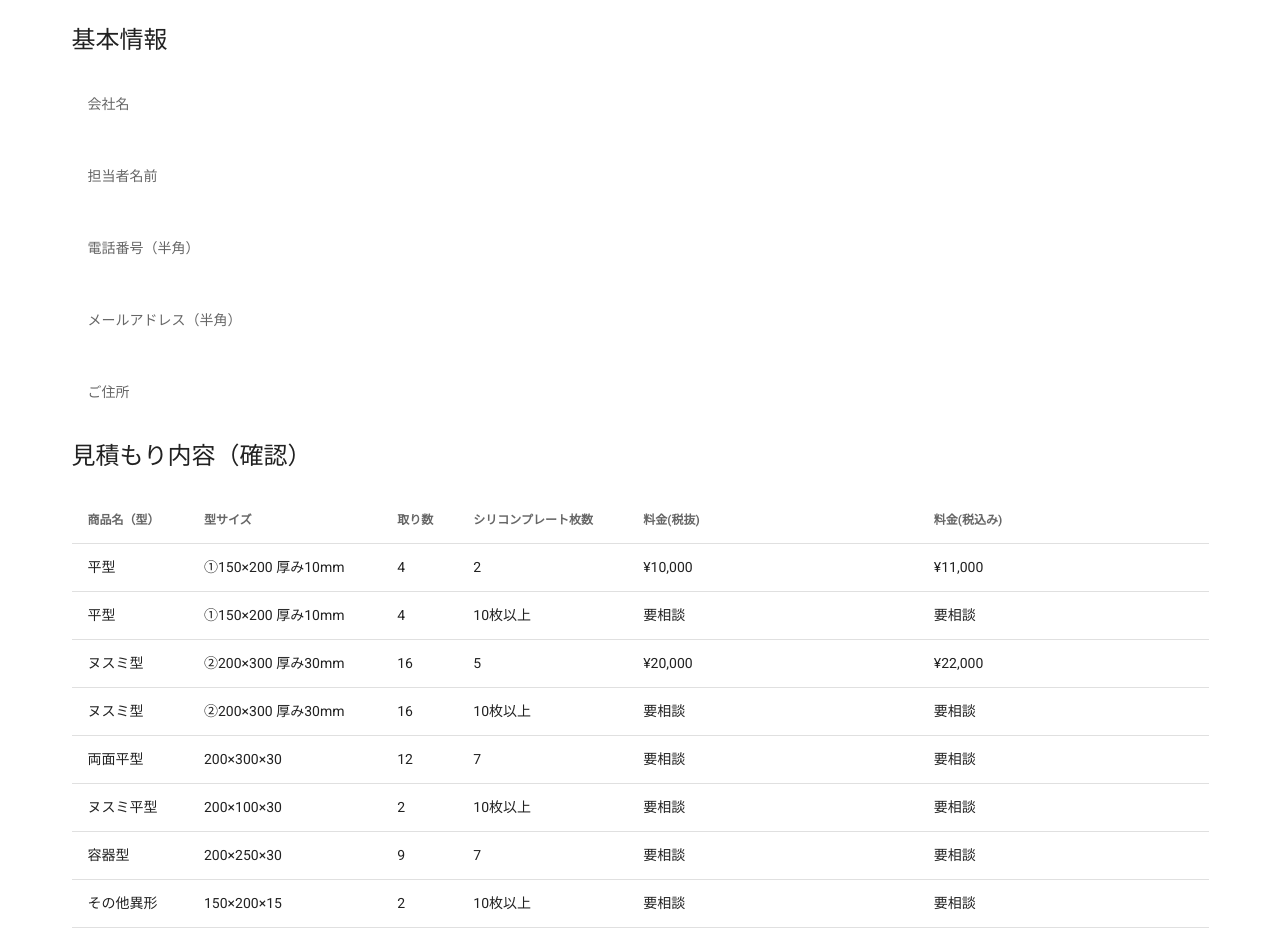
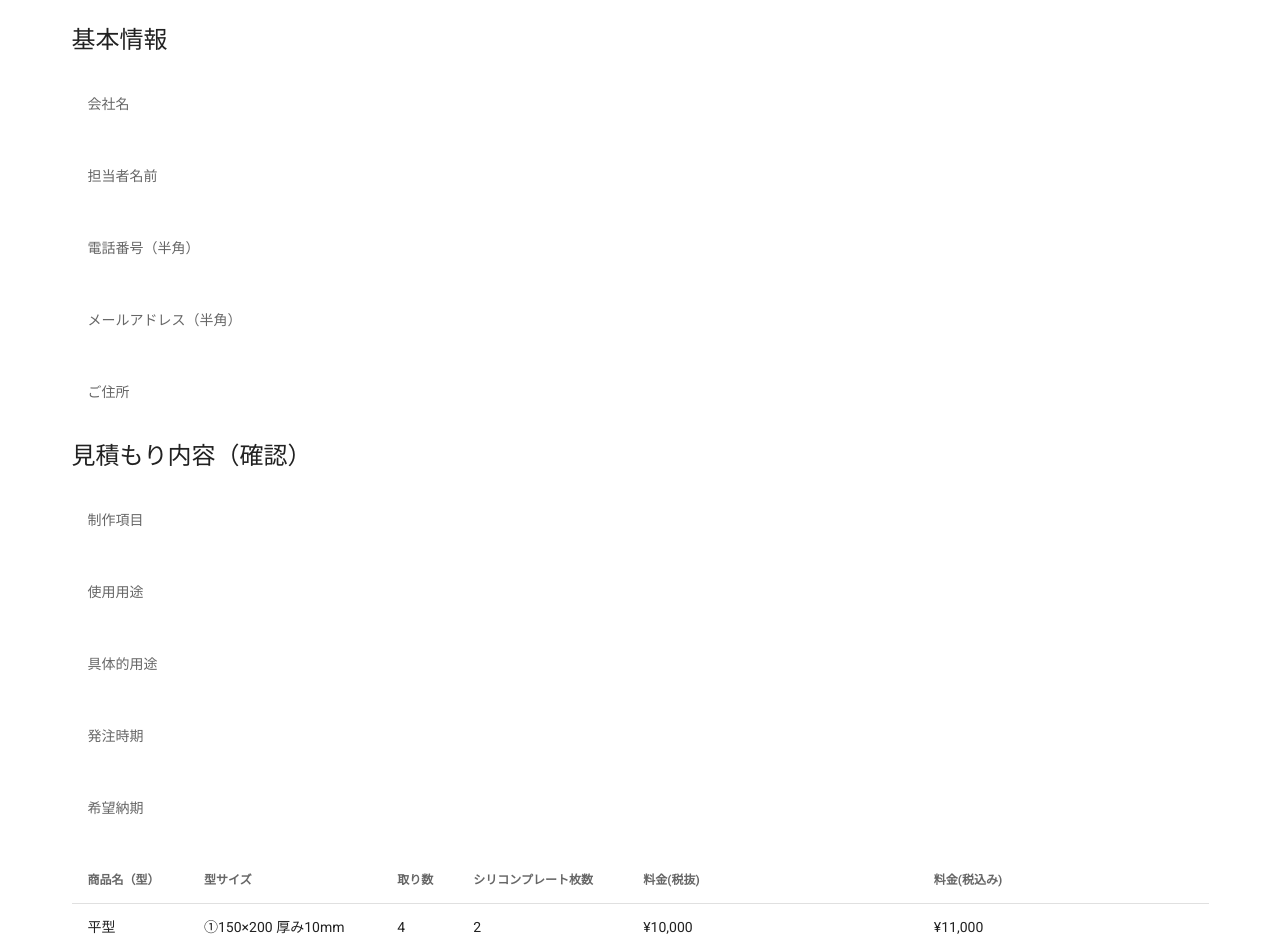
Before and after one commit to telumo/lp-form-proto, a Nuxt app: page /confirm/mitsumori in a window 1280 px wide. Shown: the top 942 px of the page. Built offline with nearby package versions, Linux system fonts and the light colour scheme.

Commit message:
見積もり内容を表示

```diff
--- a/pages/confirm/mitsumori.vue
+++ b/pages/confirm/mitsumori.vue
@@ -1,5 +1,6 @@
 <template>
   <v-container fluid>
+    <!-- 基本情報 -->
     <v-row>
       <v-col cols="12" class="headline"> 基本情報 </v-col>
     </v-row>
@@ -41,8 +42,49 @@
         </v-row>
       </v-container>
     </v-row>
+    <!-- 基本情報 -->
+
+    <!-- 見積もり内容 -->
     <v-row>
       <v-col cols="12" class="headline"> 見積もり内容（確認） </v-col>
+    </v-row>
+    <v-row>
+      <v-container fluid>
+        <v-row>
+          <v-col cols="4">
+            <v-subheader>制作項目</v-subheader>
+          </v-col>
+          <v-col cols="8"> {{ mitsumoriItem }} </v-col>
+        </v-row>
+
+        <v-row>
+          <v-col cols="4">
+            <v-subheader>使用用途</v-subheader>
+          </v-col>
+          <v-col cols="8"> {{ mitsumoriUse }} </v-col>
+        </v-row>
+
+        <v-row>
+          <v-col cols="4">
+            <v-subheader>具体的用途</v-subheader>
+          </v-col>
+          <v-col cols="8"> {{ mitsumoriConcrete }} </v-col>
+        </v-row>
+
+        <v-row>
+          <v-col cols="4">
+            <v-subheader>発注時期</v-subheader>
+          </v-col>
+          <v-col cols="8"> {{ mitsumoriOrderDate }} </v-col>
+        </v-row>
+
+        <v-row>
+          <v-col cols="4">
+            <v-subheader>希望納期</v-subheader>
+          </v-col>
+          <v-col cols="8"> {{ mitsumoriDeliverlyDate }} </v-col>
+        </v-row>
+      </v-container>
     </v-row>
     <v-row>
       <v-col>
@@ -72,6 +114,8 @@
         </v-simple-table>
       </v-col>
     </v-row>
+    <!-- 見積もり内容 -->
+
     <v-row>
       <v-spacer />
       <v-btn class="success">送信</v-btn>
@@ -201,6 +245,33 @@ export default {
         return this.$store.state.address;
       },
     },
+    mitsumoriItem: {
+      get() {
+        if (this.$store.state.mitsumori.item)
+          return this.$store.state.mitsumori.item.join(",");
+        else return "";
+      },
+    },
+    mitsumoriUse: {
+      get() {
+        return this.$store.state.mitsumori.use;
+      },
+    },
+    mitsumoriConcrete: {
+      get() {
+        return this.$store.state.mitsumori.concrete;
+      },
+    },
+    mitsumoriOrderDate: {
+      get() {
+        return this.$store.state.mitsumori.orderDate;
+      },
+    },
+    mitsumoriDeliverlyDate: {
+      get() {
+        return this.$store.state.mitsumori.deliverlyDate;
+      },
+    },
   },
 };
 </script>
--- a/pages/index.vue
+++ b/pages/index.vue
@@ -72,6 +72,7 @@
       </v-col>
     </v-row>
 
+    <!-- 見積もり -->
     <div v-if="showMitsumori">
       <v-row>
         <v-col sm="4" cols="12">
@@ -86,6 +87,7 @@
             hint="※複数選択可"
             persistent-hint
             outlined
+            v-model="mitsumoriItem"
           ></v-select>
         </v-col>
       </v-row>
@@ -95,7 +97,12 @@
           <v-subheader>使用用途</v-subheader>
         </v-col>
         <v-col sm="8" cols="12">
-          <v-select :items="usings" label="使用用途" outlined></v-select>
+          <v-select
+            :items="usings"
+            label="使用用途"
+            outlined
+            v-model="mitsumoriUse"
+          ></v-select>
         </v-col>
       </v-row>
 
@@ -104,7 +111,11 @@
           <v-subheader>具体的用途</v-subheader>
         </v-col>
         <v-col sm="8" cols="12">
-          <v-textarea outlined label="具体的用途"></v-textarea>
+          <v-textarea
+            outlined
+            label="具体的用途"
+            v-model="mitsumoriConcrete"
+          ></v-textarea>
         </v-col>
       </v-row>
 
@@ -113,7 +124,11 @@
           <v-subheader>発注時期</v-subheader>
         </v-col>
         <v-col sm="8" cols="12">
-          <v-text-field outlined label="発注時期"></v-text-field>
+          <v-text-field
+            outlined
+            label="発注時期"
+            v-model="mitsumoriOrderDate"
+          ></v-text-field>
         </v-col>
       </v-row>
       <v-row>
@@ -121,7 +136,11 @@
           <v-subheader>希望納期</v-subheader>
         </v-col>
         <v-col sm="8" cols="12">
-          <v-text-field outlined label="希望納期"></v-text-field>
+          <v-text-field
+            outlined
+            label="希望納期"
+            v-model="mitsumoriDeliverlyDate"
+          ></v-text-field>
         </v-col>
       </v-row>
 
@@ -463,7 +482,9 @@
         <v-btn class="success" @click="toMitsumori">確認</v-btn>
       </v-row>
     </div>
+    <!-- 見積もり -->
 
+    <!-- 相談 -->
     <div v-if="showSoudan">
       <v-row>
         <v-col sm="4" cols="12">
@@ -514,6 +535,7 @@
         <v-btn class="success" @click="toSoudan">確認</v-btn>
       </v-row>
     </div>
+    <!-- 相談 -->
   </v-container>
 </template>
 
@@ -773,6 +795,46 @@ export default {
         this.$store.commit("setSelectedFormType", value);
       },
     },
+    mitsumoriItem: {
+      get() {
+        return this.$store.state.mitsumori.item;
+      },
+      set(value) {
+        this.$store.commit("setMitsumoriItem", value);
+      },
+    },
+    mitsumoriUse: {
+      get() {
+        return this.$store.state.mitsumori.use;
+      },
+      set(value) {
+        this.$store.commit("setMitsumoriUse", value);
+      },
+    },
+    mitsumoriConcrete: {
+      get() {
+        return this.$store.state.mitsumori.concrete;
+      },
+      set(value) {
+        this.$store.commit("setMitsumoriConcrete", value);
+      },
+    },
+    mitsumoriOrderDate: {
+      get() {
+        return this.$store.state.mitsumori.orderDate;
+      },
+      set(value) {
+        this.$store.commit("setMitsumoriOrderDate", value);
+      },
+    },
+    mitsumoriDeliverlyDate: {
+      get() {
+        return this.$store.state.mitsumori.deliverlyDate;
+      },
+      set(value) {
+        this.$store.commit("setMitsumoriDeliverlyDate", value);
+      },
+    },
   },
   watch: {
     selectedFormType: function (value) {
--- a/store/index.js
+++ b/store/index.js
@@ -8,6 +8,13 @@ export const state = () => ({
     item: "",
     use: "",
     comment: ""
+  },
+  mitsumori: {
+    item: "",
+    use: "",
+    concrete: "",
+    orderDate: "",
+    deliverlyDate: ""
   },
   selectedFormType: "",
   mitumoriItems: []
@@ -43,5 +50,20 @@ export const mutations = {
   },
   setMitsumoriItems(state, items) {
     state.mitumoriItems = items;
+  },
+  setMitsumoriItem(state, item) {
+    state.mitsumori.item = item;
+  },
+  setMitsumoriUse(state, use) {
+    state.mitsumori.use = use;
+  },
+  setMitsumoriConcrete(state, concrete) {
+    state.mitsumori.concrete = concrete;
+  },
+  setMitsumoriOrderDate(state, orderDate) {
+    state.mitsumori.orderDate = orderDate;
+  },
+  setMitsumoriDeliverlyDate(state, deliverlyDate) {
+    state.mitsumori.deliverlyDate = deliverlyDate;
   }
 };
```
